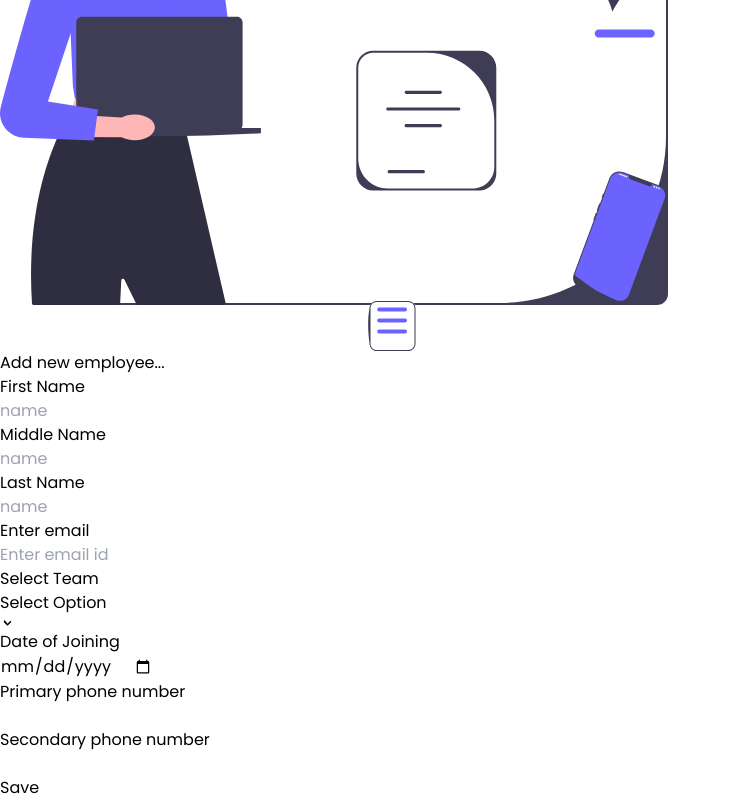
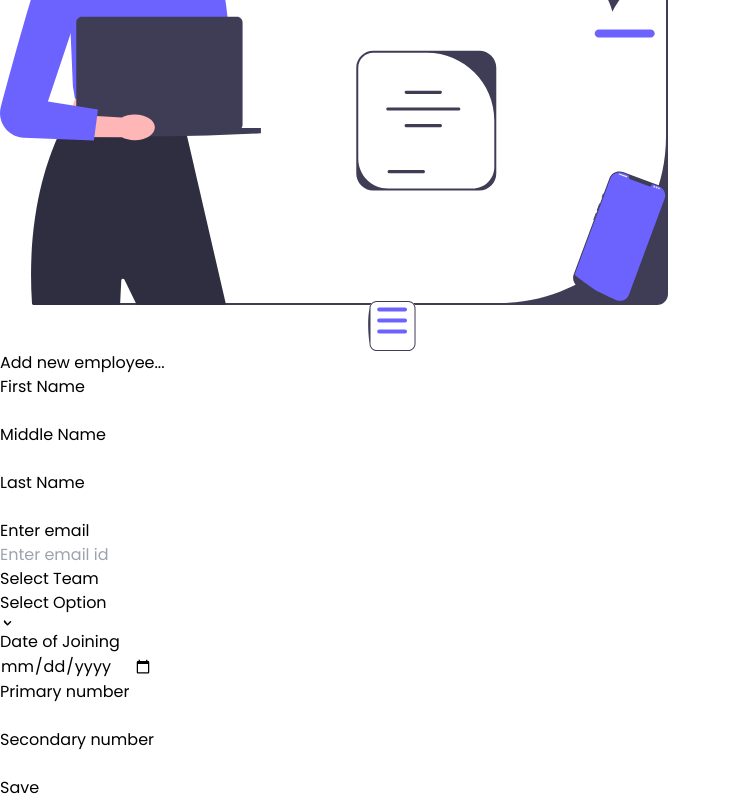
Before and after one commit to vengateshkarthick/manager, a React (Vite) app in the folder myManager/: page /form/create in a window 1280 px wide. Shown: the part 252-1052 px from the top of the page, without its empty margins (0-731 px from the left). Built offline with nearby package versions, Linux system fonts and the light colour scheme.

Commit message:
added roles data and cosmetic changes

```diff
--- a/myManager/src/components/Button/index.tsx
+++ b/myManager/src/components/Button/index.tsx
@@ -7,7 +7,7 @@ const constructStyles = ({
   disabled = false,
   code = "primary",
   size = "sm",
-  noTranistion,
+  className,
 }: Partial<IButton>) => {
   const pad = {
     xs: 2,
@@ -43,7 +43,7 @@ const constructStyles = ({
     },
   };
 
-  return `${button_variants[code][variant]} ${common} ${
+  return `${button_variants[code][variant]} ${common} ${className} ${
     disabled ? "opacity-50 cursor-not-allowed" : "opacity-100"
   }  `;
 };
--- a/myManager/src/components/Dropdown/index.tsx
+++ b/myManager/src/components/Dropdown/index.tsx
@@ -14,6 +14,7 @@ function Dropdown({
   label,
   size = "md",
   className = " ",
+  dropDownClassName = " ",
 }: IDropdown) {
   const [selectedOption, setSelectedOption] = useState<
     { id: string; label: string }[]
@@ -90,7 +91,7 @@ function Dropdown({
 
       {isDropdownOpen && (
         <div
-          className="absolute h-48 z-20 overflow-y-auto top-10 flex flex-col gap-2 justify-start py-2 items-center w-full rounded-md shadow-2xl bg-white ring-black ring-opacity-5"
+          className={`absolute h-48 z-20 overflow-y-auto top-10 flex flex-col gap-2 justify-start py-2 items-center w-full rounded-md shadow-2xl bg-white ring-black ring-opacity-5 ${dropDownClassName}`}
           role="menu"
           // style={dropdownPosition}
         >
--- a/myManager/src/components/Dropdown/type.ts
+++ b/myManager/src/components/Dropdown/type.ts
@@ -8,4 +8,5 @@ export interface IDropdown {
     label?:string;
     size?: IButton['size'];
     className?:string;
+    dropDownClassName?:string;
 }
--- a/myManager/src/views/EmployeeForm/index.tsx
+++ b/myManager/src/views/EmployeeForm/index.tsx
@@ -176,7 +176,7 @@ function CreateOrEditEmployee() {
             value={name.firstname || ""}
             required
             className="w-4/5"
-            placeholder="name"
+            placeholder=" "
             label="First Name"
           />
           <TextInput
@@ -188,7 +188,7 @@ function CreateOrEditEmployee() {
             value={name.middlename || ""}
             required
             className="w-4/5"
-            placeholder="name"
+            placeholder=" "
             label="Middle Name"
           />
           <TextInput
@@ -200,7 +200,7 @@ function CreateOrEditEmployee() {
             value={name.lastname || ""}
             required
             className="w-4/5"
-            placeholder="name"
+            placeholder=" "
             label="Last Name"
           />
         </div>
@@ -212,7 +212,7 @@ function CreateOrEditEmployee() {
           <input
             name="email_id"
             key="email_id"
-            type="text"
+            type="email"
             onChange={(e) =>
               handleFormChange("personal_email_id", e.target.value)
             }
@@ -220,7 +220,7 @@ function CreateOrEditEmployee() {
             className="p-2 rounded border-2 text-sm placeholder:text-[#767D83] focus:border-blue-700"
           />
         </div>
-        <div className="flex  items-center justify-start w-full gap-4">
+        <div className="flex  items-center justify-start w-full gap-5">
           <div className="flex flex-col gap-5 items-start justify-start h-full">
             <div className="font-normal text-left text-sm font-[Poppins]">
               Select Team
@@ -232,16 +232,15 @@ function CreateOrEditEmployee() {
               key="team_id"
               size="sm"
               isMultiSelect={false}
+              dropDownClassName="w-[500px]"
             />
           </div>
-
 
           <CalendarPicker
             date={formData?.date_of_joining}
             onSelect={(date) => handleFormChange("date_of_joining", date)}
             label="Date of Joining"
           />
-
         </div>
 
         <div className="h-auto w-full flex justify-start items-center flex-wrap gap-5">
@@ -253,7 +252,7 @@ function CreateOrEditEmployee() {
             // inputMode="numeric"
             onKeyDown={handleOnlyNumerics}
             required
-            label="Primary phone number"
+            label="Primary number"
             placeholder=""
           />
 
@@ -267,18 +266,20 @@ function CreateOrEditEmployee() {
             // inputMode="numeric"
             onKeyDown={handleOnlyNumerics}
             required
-            label="Secondary phone number"
+            label="Secondary number"
             placeholder=""
           />
         </div>
-
+        <div className="w-full">
           <Button
             label={selectedemp?.id ? "Update" : "Save"}
             onClick={() => {}}
             isSubmitBtn
             variant="filled"
             code="primary"
+            className="w-full"
           />
+        </div>
       </form>
     </div>
   );
```
Lines whose indentation alone changed are shown as unchanged.
